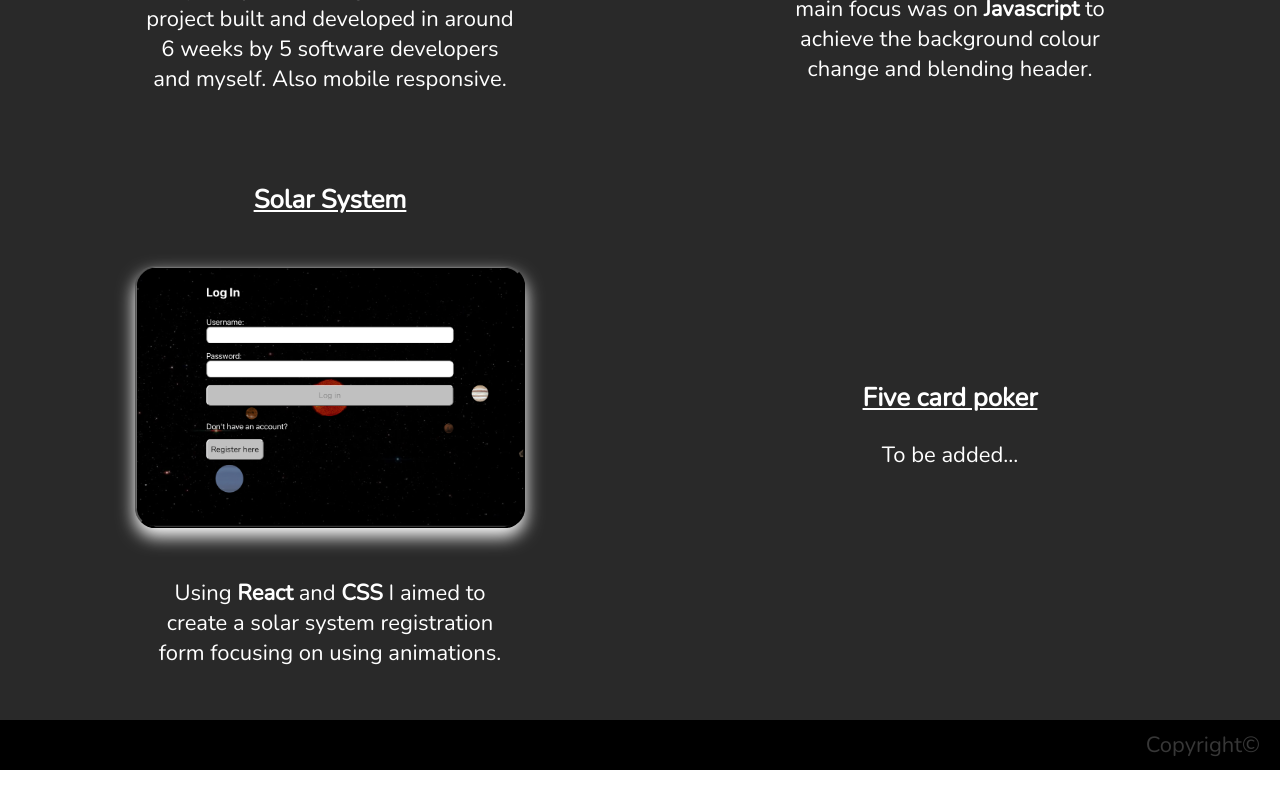
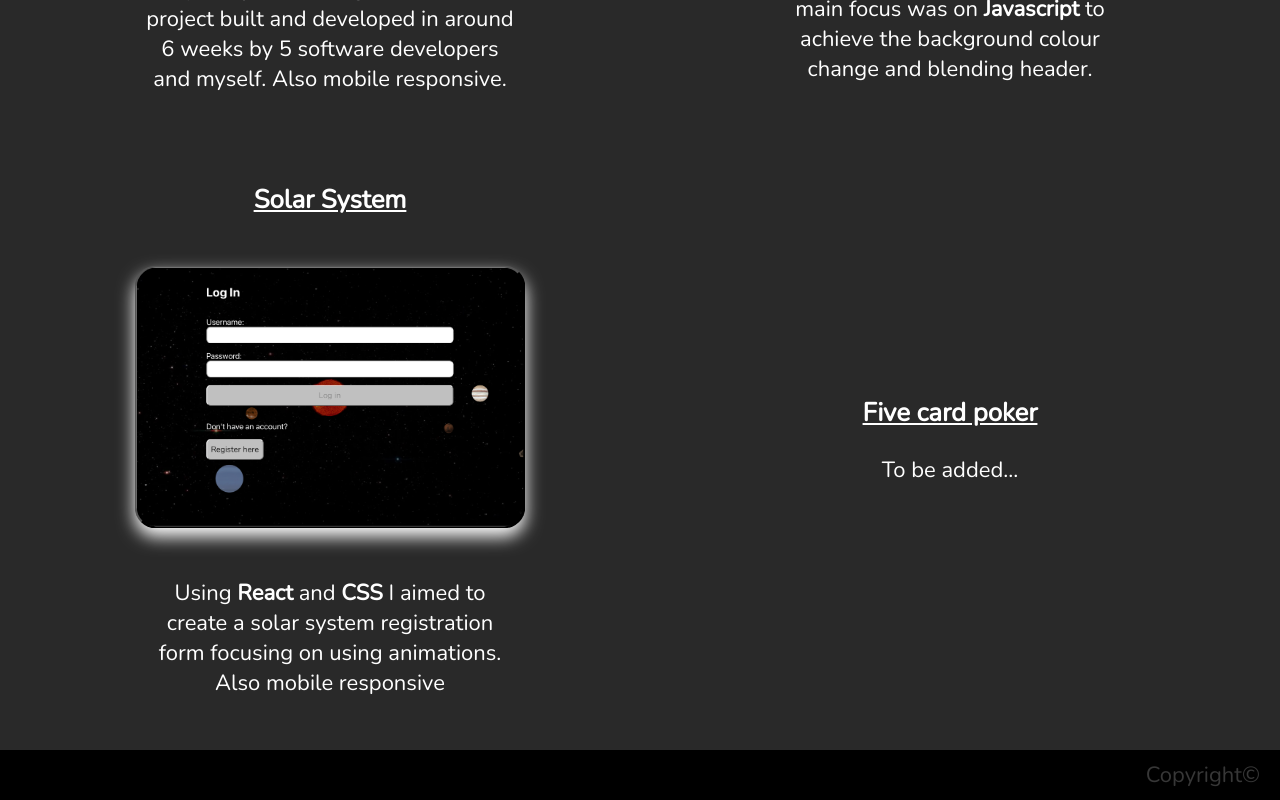
Before and after one commit to NoroAxper/Portfolio, a React (Create React App) app: page / in a window 1280 px wide. Shown: the part 1212-2012 px from the top of the page. Before the commit the page ends 1982 px from the top, so only its background shows below. Built offline with nearby package versions, Linux system fonts and the light colour scheme.

Commit message:
changed solar system text

```diff
--- a/src/components/Portfolio.js
+++ b/src/components/Portfolio.js
@@ -36,7 +36,7 @@ const Portfolio = () => {
                         <a href="https://noriks-solarsystem.vercel.app" target="_blank" rel="noreferrer">
                             <button className="solarSystemCard card"></button>
                         </a>
-                        <p>Using <b>React</b> and <b>CSS</b> I aimed to create a solar system registration form focusing on using animations.</p>
+                        <p>Using <b>React</b> and <b>CSS</b> I aimed to create a solar system registration form focusing on using animations. Also mobile responsive</p>
                     </div>
                     <div className="poker">
                         <h3>Five card poker</h3>
```
